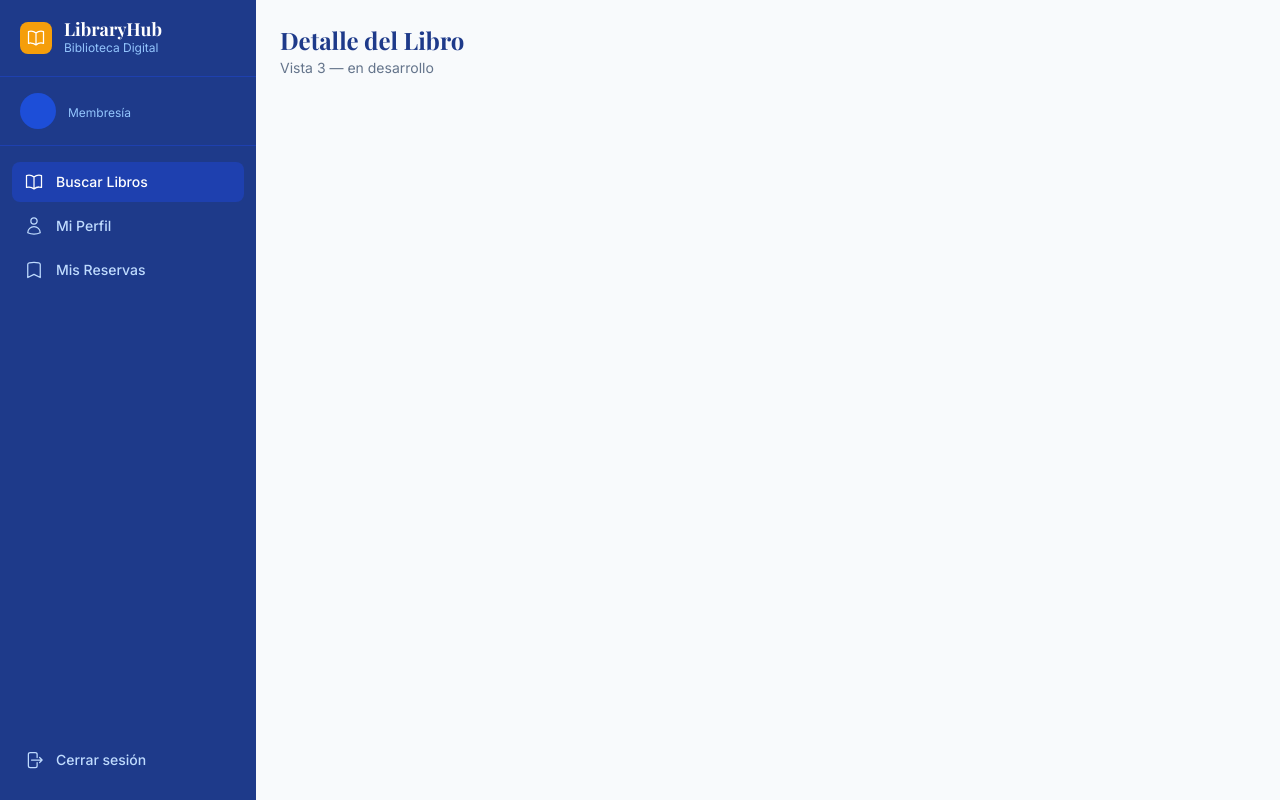
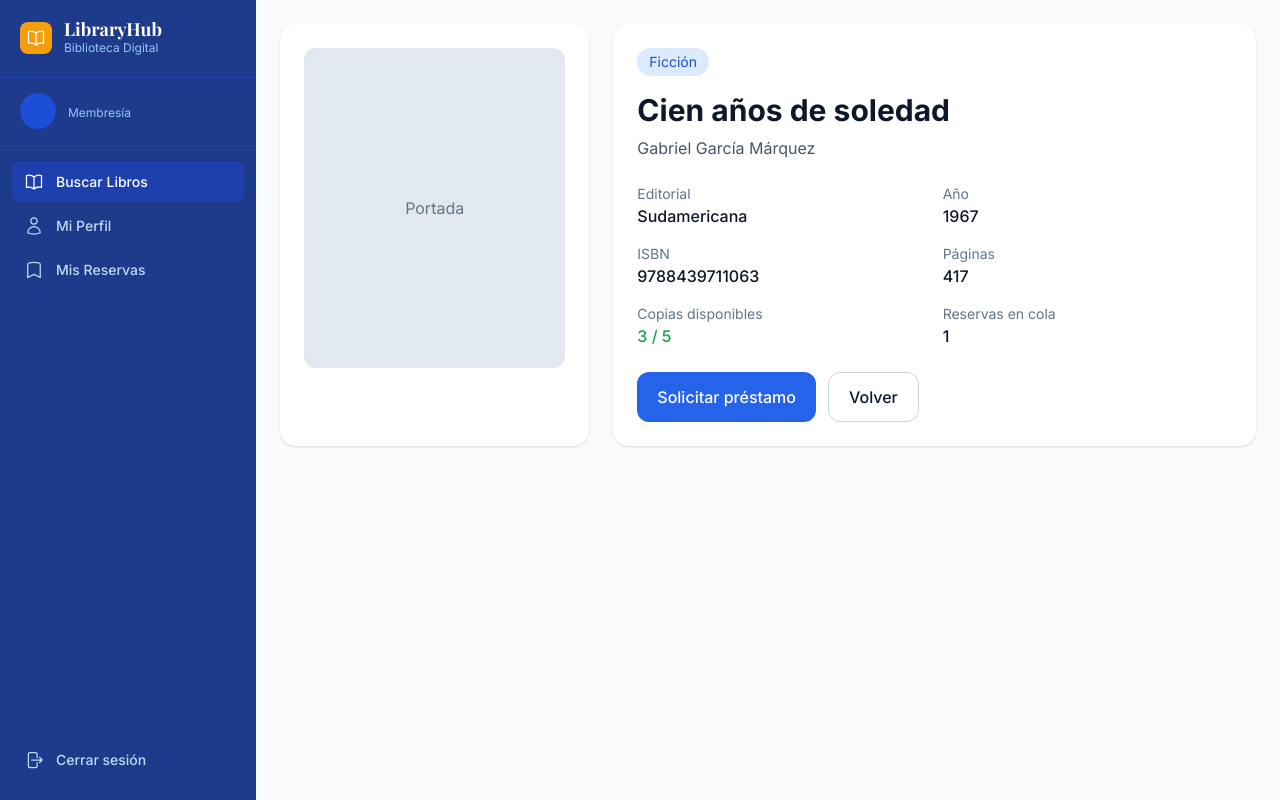
Before and after one commit to Lolasont/LibraryHubb, a React (Vite) app: page /libros/1 in a window 1280 px wide. Built offline with nearby package versions, Linux system fonts and the light colour scheme; sample sign-in values are in the browser's storage.

Commit message:
-m "feat: implementar vista de detalle del libro"

```diff
--- a/src/pages/LibroDetalle/LibroDetalle.jsx
+++ b/src/pages/LibroDetalle/LibroDetalle.jsx
@@ -1,8 +1,104 @@
+import {useParams, useNavigate} from 'react-router-dom'
+import {getLibroById, getReservasByLibro } from '../../data/mockService'
+
 export default function LibroDetalle() {
+  const { id } = useParams()
+  const navigate = useNavigate()
+
+  const libro = getLibroById(id)
+  const reservas = getReservasByLibro(id)
+
+  if (!libro) {
+    return (
+      <div className="p-6">
+        <h1 className="text-2x1 font-bold text-slate-900">Libro no encontrado</h1>
+        <button
+          onClick={() => navigate('/libros')}
+          className="mt-4 px-4 py-2 bg-blue-600 text-white rounded-xl"
+        >
+          Volver al catalogo
+        </button>
+      </div>
+    )
+  }
+
+  const hayDisponibles = libro.copias_disponibles > 0
+
   return (
-    <div className="page-container">
-      <h1 className="page-title">Detalle del Libro</h1>
-      <p className="page-subtitle">Vista 3 — en desarrollo</p>
+    <div className="p-6">
+      <div className="max-w-5xl mx-auto grid md:grid-cols-3 gap-6">
+
+        <div className="bg-white rounded-2xl shadow p-6">
+          <div className="h-80 bg-slate-200 rounded-xl flex items-center justify-center text-slate-500">
+            Portada
+          </div>
+        </div>
+
+        <div className="md:col-span-2 bg-white rounded-2xl shadow p-6">
+          <span className="inline-block bg-blue-100 text-blue-700 px-3 py-1 rounded-full text-sm mb-4">
+            {libro.categoria}
+          </span>
+
+          <h1 className="text-3xl font-bold text-slate-900 mb-2">
+            {libro.titulo}
+          </h1>
+
+          <p className="text-slate-600 mb-6">
+            {libro.autores.join(', ')}
+          </p>
+
+          <div className="grid sm:grid-cols-2 gap-4 mb-6">
+            <div>
+              <p className="text-sm text-slate-500">Editorial</p>
+              <p className="font-medium">{libro.editorial}</p>
+            </div>
+
+            <div>
+              <p className="text-sm text-slate-500">Año</p>
+              <p className="font-medium">{libro.año_publicacion}</p>
+            </div>
+
+            <div>
+              <p className="text-sm text-slate-500">ISBN</p>
+              <p className="font-medium">{libro.isbn}</p>
+            </div>
+
+            <div>
+              <p className="text-sm text-slate-500">Páginas</p>
+              <p className="font-medium">{libro.paginas}</p>
+            </div>
+
+            <div>
+              <p className="text-sm text-slate-500">Copias disponibles</p>
+              <p className={hayDisponibles ? 'font-medium text-green-600' : 'font-medium text-red-600'}>
+                {libro.copias_disponibles} / {libro.cantidad_copias}
+              </p>
+            </div>
+
+            <div>
+              <p className="text-sm text-slate-500">Reservas en cola</p>
+              <p className="font-medium">{reservas.length}</p>
+            </div>
+          </div>
+
+          <div className="flex gap-3">
+            <button
+              className={`px-5 py-3 rounded-xl text-white font-medium ${
+                hayDisponibles ? 'bg-blue-600 hover:bg-blue-700' : 'bg-amber-500 hover:bg-amber-600'
+              }`}
+            >
+              {hayDisponibles ? 'Solicitar préstamo' : 'Reservar'}
+            </button>
+
+            <button
+              onClick={() => navigate('/libros')}
+              className="px-5 py-3 rounded-xl border border-slate-300 font-medium"
+            >
+              Volver
+            </button>
+          </div>
+        </div>
+      </div>
     </div>
   )
 }
```
